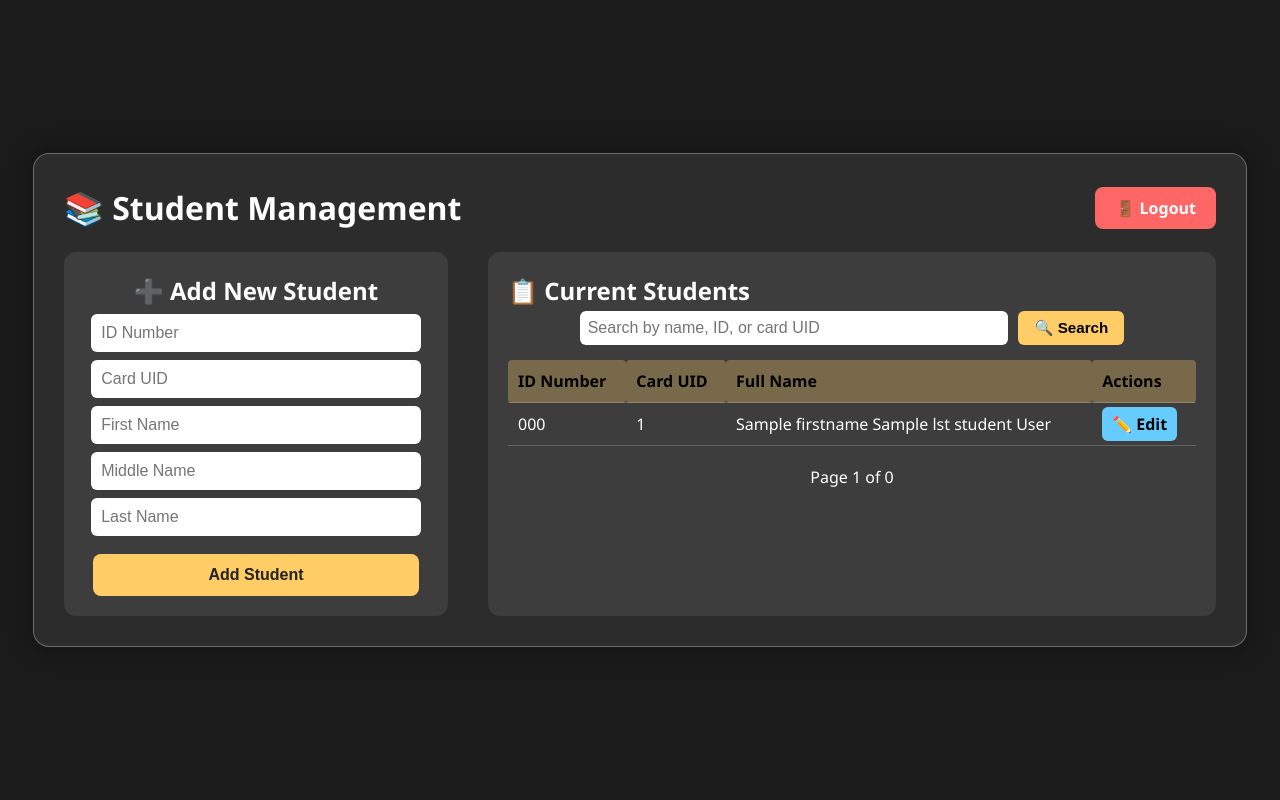
After one commit to Juvelism/Ralph_B_Gehring_Library_Entry_System, a Flask app: page /dashboard in a window 1280 px wide. The commit adds this page. Run offline with Flask 3, Linux system fonts and the light colour scheme; the visitor is signed in with stand-in values (Sample User, id 1); a database or web service that is not in the repository returns one stand-in record (values such as "Sample title"); data that the repository does not hold is empty; some libraries are stand-ins or nearby versions.

Commit message:
final touch

```diff
--- a/app.py
+++ b/app.py
@@ -9,10 +9,19 @@ from io import StringIO
 from datetime import datetime
 
 
+from flask import Flask, render_template, request, redirect, url_for, session, flash
+from werkzeug.security import generate_password_hash, check_password_hash
+from flask_session import Session
+
+
 sys.stdout.reconfigure(encoding='utf-8')
 
 app = Flask(__name__)
 socketio = SocketIO(app, cors_allowed_origins="*")  # allow browser connections
+app.secret_key = "super-secret-key"
+app.config['SESSION_TYPE'] = 'filesystem'
+Session(app)
+
 
 # ---- Database Config ----
 DB = {
@@ -25,6 +34,7 @@ DB = {
 
 API_KEY = os.environ.get('TAP_API_KEY', 'super-secret-token')
 
+
 def get_conn():
     return psycopg2.connect(
         host=DB["host"],
@@ -33,6 +43,7 @@ def get_conn():
         password=DB["password"],
         options='-c client_encoding=UTF8'
     )
+
 
 @app.route('/')
 def index():
@@ -85,6 +96,7 @@ def latest():
         "fullname": fullname,
         "time": str(time)
     })
+
 
 @app.route("/api/status")
 def api_status():
@@ -174,7 +186,8 @@ def download_attendance():
 
     output = StringIO()
     writer = csv.writer(output)
-    writer.writerow(['ID Number', 'First Name', 'Middle Name', 'Last Name', 'Time In'])
+    writer.writerow(['ID Number', 'First Name',
+                    'Middle Name', 'Last Name', 'Time In'])
     writer.writerows(rows)
     output.seek(0)
 
@@ -186,5 +199,169 @@ def download_attendance():
         headers={"Content-Disposition": f"attachment; filename={filename}"}
     )
 
+
+# --- ADMIN LOGIN PAGE ---
+@app.route('/admin', methods=['GET', 'POST'])
+def admin_login():
+    if request.method == 'POST':
+        username = request.form['username']
+        password = request.form['password']
+
+        conn = get_conn()
+        cur = conn.cursor()
+        cur.execute(
+            "SELECT password FROM lst_admin WHERE admin_name = %s", (username,))
+        admin = cur.fetchone()
+        conn.close()
+
+        if admin and password == admin[0]:
+            session['admin'] = username
+            return redirect(url_for('dashboard'))
+        else:
+            flash('Invalid username or password', 'error')
+            return redirect(url_for('admin_login'))
+
+    return render_template('login.html')
+
+
+# --- DASHBOARD PAGE ---
+@app.route('/dashboard')
+def dashboard():
+    if 'admin' not in session:
+        return redirect(url_for('admin_login'))
+
+    search_query = request.args.get('search', '').strip()
+    page = request.args.get('page', 1, type=int)
+    limit = 15
+    offset = (page - 1) * limit
+
+    conn = get_conn()
+    cur = conn.cursor()
+
+    # --- If search query is active ---
+    if search_query:
+        cur.execute("""
+            SELECT idnumber, carduid, firstname, middlename, lastname
+            FROM lst_student
+            WHERE idnumber ILIKE %s
+               OR firstname ILIKE %s
+               OR middlename ILIKE %s
+               OR lastname ILIKE %s
+            ORDER BY idnumber ASC
+            LIMIT %s OFFSET %s
+        """, (
+            f"%{search_query}%", f"%{search_query}%", f"%{search_query}%", f"%{search_query}%", limit, offset
+        ))
+        students = cur.fetchall()
+
+        # 🔹 new cursor for count query
+        cur2 = conn.cursor()
+        cur2.execute("""
+            SELECT COUNT(*) FROM lst_student
+            WHERE idnumber ILIKE %s
+               OR firstname ILIKE %s
+               OR middlename ILIKE %s
+               OR lastname ILIKE %s
+        """, (f"%{search_query}%", f"%{search_query}%", f"%{search_query}%", f"%{search_query}%"))
+        total_students = cur2.fetchone()[0]
+        cur2.close()
+    else:
+        cur.execute("""
+            SELECT idnumber, carduid, firstname, middlename, lastname
+            FROM lst_student
+            ORDER BY idnumber ASC
+            LIMIT %s OFFSET %s
+        """, (limit, offset))
+        students = cur.fetchall()
+
+        cur2 = conn.cursor()
+        cur2.execute("SELECT COUNT(*) FROM lst_student")
+        total_students = cur2.fetchone()[0]
+        cur2.close()
+
+    conn.close()
+
+    total_pages = (total_students + limit - 1) // limit
+
+    return render_template(
+        'dashboard.html',
+        students=students,
+        page=page,
+        total_pages=total_pages,
+        search_query=search_query
+    )
+
+
+# --- ADD STUDENT ---
+@app.route('/add_student', methods=['POST'])
+def add_student():
+    if 'admin' not in session:
+        return redirect(url_for('admin_login'))
+
+    idnumber = request.form['idnumber']
+    carduid = request.form['carduid']
+    firstname = request.form['firstname']
+    middlename = request.form['middlename']
+    lastname = request.form['lastname']
+
+    conn = get_conn()
+    cur = conn.cursor()
+    cur.execute("""
+        INSERT INTO lst_student (idnumber, carduid, firstname, middlename, lastname)
+        VALUES (%s, %s, %s, %s, %s)
+    """, (idnumber, carduid, firstname, middlename, lastname))
+    conn.commit()
+    conn.close()
+
+    flash('Student added successfully!', 'success')
+    return redirect(url_for('dashboard'))
+
+# --- EDIT STUDENT ---
+
+
+@app.route('/edit_student/<idnumber>', methods=['GET', 'POST'])
+def edit_student(idnumber):
+    if 'admin' not in session:
+        return redirect(url_for('admin_login'))
+
+    conn = get_conn()
+    cur = conn.cursor()
+
+    if request.method == 'POST':
+        carduid = request.form['carduid']
+        firstname = request.form['firstname']
+        middlename = request.form['middlename']
+        lastname = request.form['lastname']
+
+        cur.execute("""
+            UPDATE lst_student
+            SET carduid = %s, firstname = %s, middlename = %s, lastname = %s
+            WHERE idnumber = %s
+        """, (carduid, firstname, middlename, lastname, idnumber))
+        conn.commit()
+        conn.close()
+
+        flash('Student record updated successfully!', 'success')
+        return redirect(url_for('dashboard'))
+
+    # GET request: show the edit form
+    cur.execute("""
+        SELECT idnumber, carduid, firstname, middlename, lastname
+        FROM lst_student
+        WHERE idnumber = %s
+    """, (idnumber,))
+    student = cur.fetchone()
+    conn.close()
+
+    return render_template('edit_student.html', student=student)
+
+
+# --- LOGOUT ---
+@app.route('/logout')
+def logout():
+    session.pop('admin', None)
+    return redirect(url_for('admin_login'))
+
+
 if __name__ == '__main__':
     socketio.run(app, host='0.0.0.0', port=9000, debug=True)
--- /dev/null
+++ b/static/css/admin.css
@@ -0,0 +1,224 @@
+/* Background */
+body {
+  background: #1b1b1b;
+  color: #fff;
+  font-family: "Segoe UI", sans-serif;
+  display: flex;
+  align-items: center;
+  justify-content: center;
+  height: 100vh;
+  margin: 0;
+}
+
+/* Main container */
+.dashboard-container {
+  display: flex;
+  justify-content: center;
+  align-items: center;
+  width: 100%;
+  height: 100%;
+}
+
+/* Dashboard box centered in landscape */
+.dashboard-box {
+  background: rgba(255, 255, 255, 0.08);
+  border: 1px solid rgba(255, 255, 255, 0.3);
+  border-radius: 16px;
+  box-shadow: 0 0 25px rgba(0, 0, 0, 0.4);
+  width: 90%;
+  max-width: 1300px;
+  padding: 30px;
+  display: flex;
+  flex-direction: column;
+}
+
+/* Header bar */
+.header {
+  display: flex;
+  justify-content: space-between;
+  align-items: center;
+  margin-bottom: 20px;
+}
+
+.logout-btn {
+  background: #ff6666;
+  color: white;
+  padding: 10px 20px;
+  border-radius: 8px;
+  text-decoration: none;
+  font-weight: bold;
+}
+
+.logout-btn:hover {
+  background: #ff7f7f;
+}
+
+/* Two-column layout inside the dashboard */
+.content {
+  display: flex;
+  justify-content: space-between;
+  gap: 40px;
+}
+
+/* Left panel - Add student form */
+.form-section {
+  flex: 1;
+  background: rgba(255, 255, 255, 0.08);
+  padding: 20px;
+  border-radius: 12px;
+  text-align: center;
+}
+
+.add-form input {
+  display: block;
+  width: 90%;
+  margin: 8px auto;
+  padding: 10px;
+  border-radius: 6px;
+  border: none;
+  font-size: 1rem;
+}
+
+.add-form button {
+  width: 95%;
+  background: #ffcc66;
+  color: #222;
+  border: none;
+  padding: 12px;
+  margin-top: 10px;
+  font-size: 1rem;
+  border-radius: 8px;
+  font-weight: bold;
+  cursor: pointer;
+}
+
+.add-form button:hover {
+  background: #ffd98a;
+}
+
+/* Right panel - Table */
+.table-section {
+  flex: 2;
+  overflow-y: auto;
+  background: rgba(255, 255, 255, 0.08);
+  padding: 20px;
+  border-radius: 12px;
+}
+
+.table-section table {
+  width: 100%;
+  border-collapse: collapse;
+  color: #fff;
+}
+
+.table-section th, .table-section td {
+  padding: 10px;
+  border-bottom: 1px solid rgba(255,255,255,0.2);
+  text-align: left;
+}
+
+.table-section th {
+  background: rgba(255, 204, 102, 0.3);
+  color: #000;
+  border-radius: 4px;
+}
+
+/* Pagination */
+.pagination {
+  display: flex;
+  justify-content: center;
+  align-items: center;
+  margin-top: 20px;
+  gap: 10px;
+  font-size: 1rem;
+}
+
+.page-btn {
+  background: #ffcc66;
+  color: #222;
+  padding: 6px 14px;
+  border-radius: 6px;
+  text-decoration: none;
+  font-weight: bold;
+  transition: 0.3s;
+}
+
+.page-btn:hover {
+  background: #ffd98a;
+}
+
+.edit-btn {
+  background: #66ccff;
+  color: #000;
+  padding: 6px 10px;
+  border-radius: 6px;
+  text-decoration: none;
+  font-weight: bold;
+  transition: 0.3s;
+}
+
+.edit-btn:hover {
+  background: #99ddff;
+}
+
+.search-form {
+  display: flex;
+  justify-content: center;
+  align-items: center;
+  gap: 10px;
+  margin-bottom: 15px;
+}
+
+.search-form input {
+  padding: 8px;
+  border-radius: 6px;
+  border: none;
+  width: 60%;
+  font-size: 1rem;
+}
+
+.search-form button {
+  background: #ffcc66;
+  color: #000;
+  border: none;
+  padding: 8px 16px;
+  border-radius: 6px;
+  font-weight: bold;
+  cursor: pointer;
+  transition: 0.3s;
+}
+
+.search-form button:hover {
+  background: #ffd98a;
+}
+
+.back-section {
+  text-align: center;
+  margin-bottom: 10px;
+}
+
+.back-btn {
+  display: inline-block;
+  background: #66ccff;
+  color: #000;
+  padding: 8px 16px;
+  border-radius: 6px;
+  font-weight: bold;
+  text-decoration: none;
+  transition: 0.3s;
+  margin-top: 20px;
+}
+
+.back-btn:hover {
+  background: #99ddff;
+}
+
+h1, h2, h3 {
+  margin: 5px 0;
+  line-height: 1.2;
+}
+
+input, button {
+  font-size: 0.95rem;
+  padding: 8px 14px;
+}
--- /dev/null
+++ b/templates/dashboard.html
@@ -0,0 +1,118 @@
+<!DOCTYPE html>
+<html lang="en">
+  <head>
+    <meta charset="UTF-8" />
+    <title>Admin Dashboard</title>
+    <link
+      rel="stylesheet"
+      href="{{ url_for('static', filename='css/admin.css') }}"
+    />
+  </head>
+  <body>
+    <body>
+      <div class="dashboard-container">
+        <div class="dashboard-box">
+          <div class="header">
+            <h1>📚 Student Management</h1>
+            <a href="/logout" class="logout-btn">🚪 Logout</a>
+          </div>
+
+          <div class="content">
+            <!-- LEFT SIDE: Add Student Form -->
+            <div class="form-section">
+              <h2>➕ Add New Student</h2>
+              <form action="/add_student" method="POST" class="add-form">
+                <input
+                  type="text"
+                  name="idnumber"
+                  placeholder="ID Number"
+                  required
+                />
+                <input type="text" name="carduid" placeholder="Card UID" />
+                <input
+                  type="text"
+                  name="firstname"
+                  placeholder="First Name"
+                  required
+                />
+                <input
+                  type="text"
+                  name="middlename"
+                  placeholder="Middle Name"
+                />
+                <input
+                  type="text"
+                  name="lastname"
+                  placeholder="Last Name"
+                  required
+                />
+                <button type="submit">Add Student</button>
+              </form>
+            </div>
+
+            <!-- RIGHT SIDE: Student Table -->
+            <div class="table-section">
+              <h2>📋 Current Students</h2>
+
+              <!-- Search Form -->
+              <form method="GET" action="/dashboard" class="search-form">
+                <input
+                  type="text"
+                  name="search"
+                  placeholder="Search by name, ID, or card UID"
+                  value="{{ search_query }}"
+                />
+                <button type="submit">🔍 Search</button>
+              </form>
+
+
+
+              <table>
+                <tr>
+                  <th>ID Number</th>
+                  <th>Card UID</th>
+                  <th>Full Name</th>
+                  <th>Actions</th>
+                </tr>
+                {% for s in students %}
+                <tr>
+                  <td>{{ s[0] }}</td>
+                  <td>{{ s[1] or '—' }}</td>
+                  <td>{{ s[2] }} {{ s[3] or '' }} {{ s[4] }}</td>
+                  <td>
+                    <a href="/edit_student/{{ s[0] }}" class="edit-btn"
+                      >✏️ Edit</a
+                    >
+                  </td>
+                </tr>
+                {% endfor %}
+              </table>
+              <div class="pagination">
+                {% if page > 1 %}
+                <a
+                  href="/dashboard?page={{ page - 1 }}{% if search_query %}&search={{ search_query }}{% endif %}"
+                  class="page-btn"
+                  >⬅ Prev</a
+                >
+                {% endif %}
+                <span>Page {{ page }} of {{ total_pages }}</span>
+                {% if page < total_pages %}
+                <a
+                  href="/dashboard?page={{ page + 1 }}{% if search_query %}&search={{ search_query }}{% endif %}"
+                  class="page-btn"
+                  >Next ➡</a
+                >
+                {% endif %}
+              </div>
+              {% if search_query %}
+              <div class="back-section">
+                <a href="/dashboard" class="back-btn">⬅ Back to All Students</a>
+              </div>
+              {% endif %}
+            </div>
+          </div>
+        </div>
+      </div>
+    </body>
+  </body>
+</html>
--- a/templates/index.html
+++ b/templates/index.html
@@ -16,7 +16,7 @@
 
 
 
-  <a href="/download_attendance" class="download-btn">Download CSV</a>
+  <a href="/download_attendance" class="download-btn">Reports</a>
 
   <script src="https://cdn.socket.io/4.7.5/socket.io.min.js"></script>
   <script src="{{ url_for('static', filename='js/display.js') }}" defer></script>
```
Also changed, not shown: static/css/style.css (+15 -10 lines), templates/edit_student.html (added, +34 -0 lines), templates/login.html (added, +18 -0 lines), static/js/dashboard.js (added), templates/admin.html (added), templates/admin_dashboard.html (deleted), templates/admin_login.html (deleted), 3 other files.
